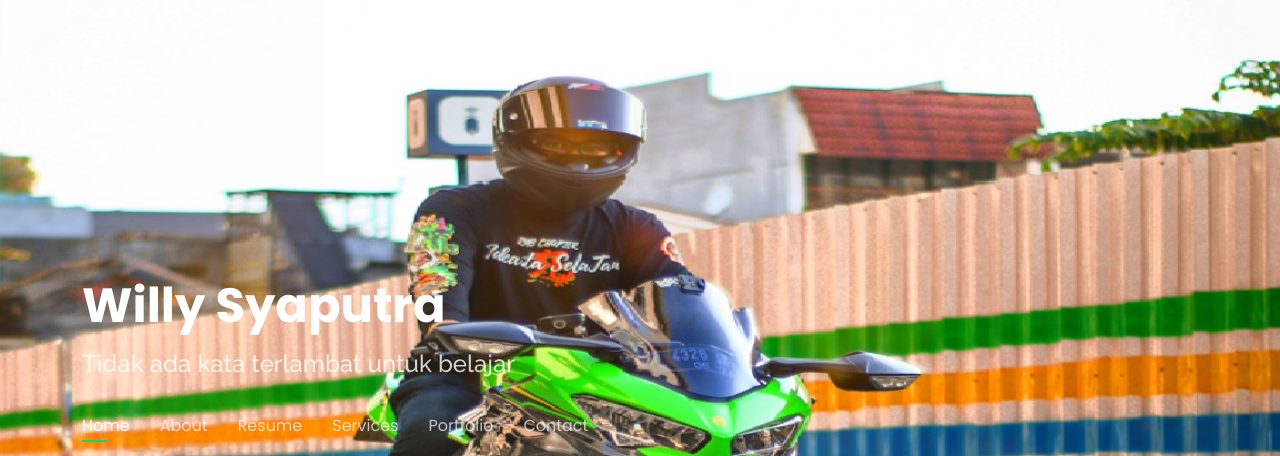
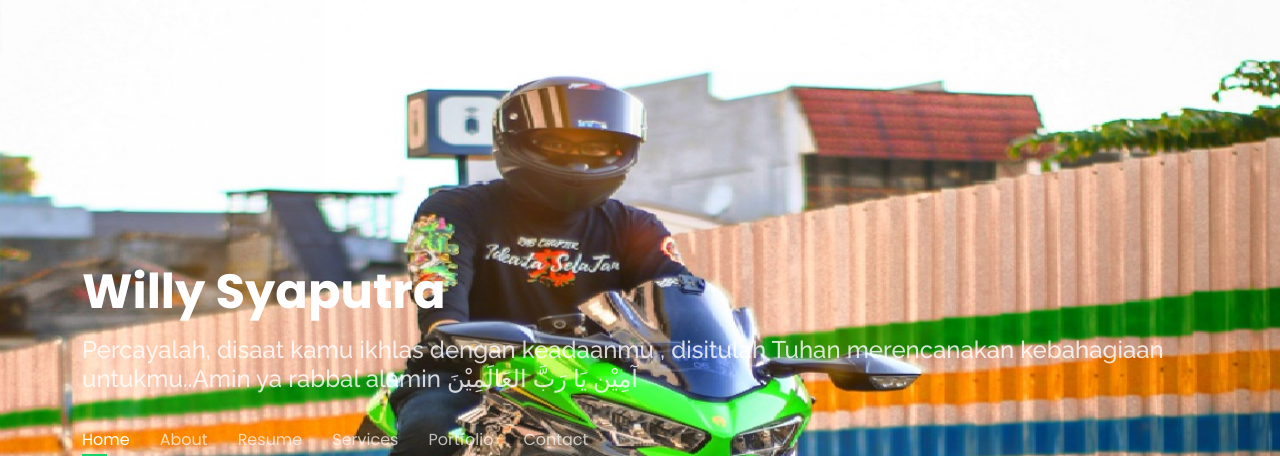
Before and after one commit to willysyaputra/mypersonal.github.io, a plain HTML site: page index.html in a window 1280 px wide. Shown: the top 456 px of the page. Drawn offline with nearby package versions, Linux system fonts and the light colour scheme.

Commit message:
Update index.html

```diff
--- a/index.html
+++ b/index.html
@@ -43,7 +43,8 @@
       <h1><a href="index.html">Willy Syaputra</a></h1>
       <!-- Uncomment below if you prefer to use an image logo -->
       <!-- <a href="index.html" class="mr-auto"><img src="assets/img/logo.png" alt="" class="img-fluid"></a> -->
-      <h2>Tidak ada kata terlambat untuk belajar </h2>
+      <h2>Percayalah, disaat kamu ikhlas dengan keadaanmu , disitulah Tuhan merencanakan kebahagiaan untukmu..Amin ya rabbal alamin آمِيْن يَا رَبَّ العَالَمِيْنَ
+</h2>
 
       <nav id="navbar" class="navbar">
         <ul>
```
